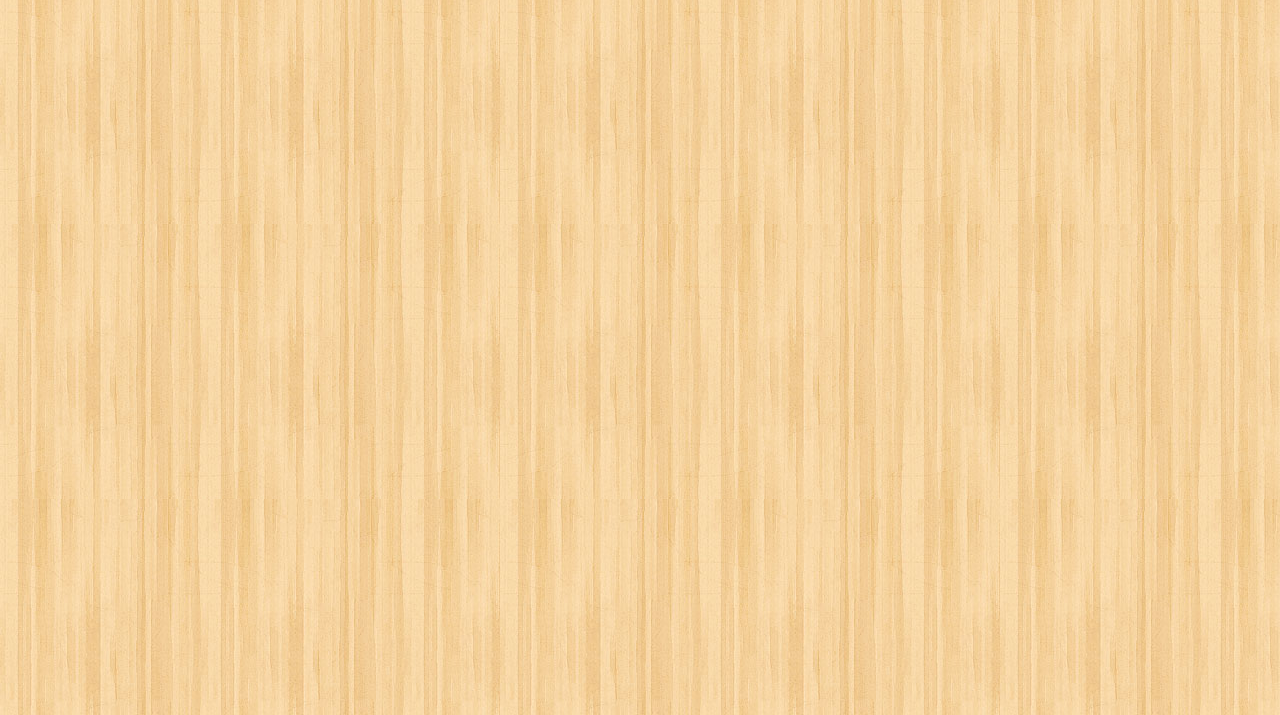
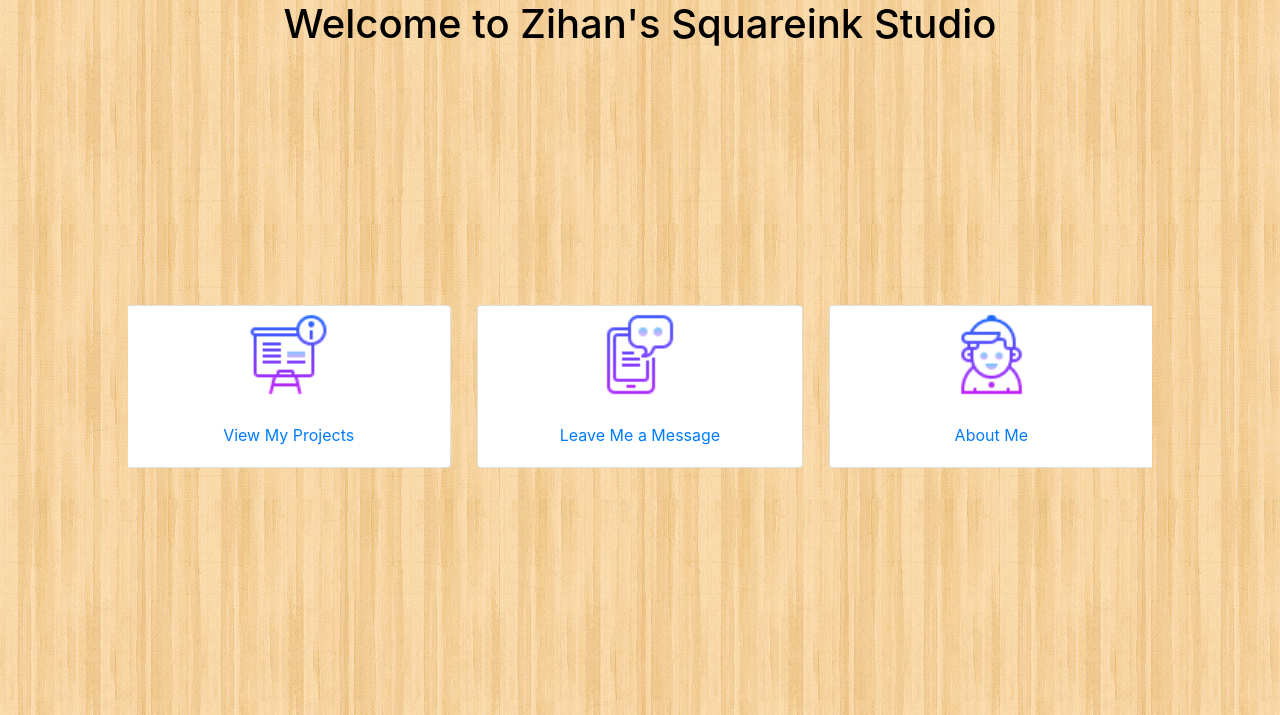
Before and after one commit to Aceyee/SquareInk-old, a PHP site: page / in a window 1280 px wide. Shown: the part 51-766 px from the top of the page. Run offline with PHP 8.4, Linux system fonts and the light colour scheme; some libraries are stand-ins or nearby versions.

Commit message:
mainpage redesigned

```diff
--- a/css/index.css
+++ b/css/index.css
@@ -44,6 +44,16 @@ body{
   border-color: #0062cc;
 }
 
+#welcomebar h1{
+    color:rgb(0,0,0);
+    font-size:2.5rem;
+    text-align:center;
+}
+
+#welcomebar a{
+    display:block;
+}
+
 #corkboard{
     background-image:url("/image/bg-corkboard.jpg");
     border-style:solid;
@@ -77,6 +87,16 @@ body{
     overflow-x: hidden;
 }
 
+.content-mainpage{
+    background-color:transparent;
+    overflow:hidden;
+    text-align:center;
+}
+
+.card-img-top{
+    width:30%;
+    margin:0 auto;
+}
 
 #btn-send{
     position: absolute;
@@ -113,10 +133,23 @@ body{
     .btn-nav{
       font-size:0.875rem;
     }
+    #welcomebar h1{
+        font-size:2rem;
+    }
     .content{
         left:0;
         width:100%;
         right:0;
+    }
+    .card-img-top{
+        width:20%;
+    }
+    .card-body{
+        padding:0;
+    }
+    .col-12{
+        left:10%;
+        max-width:80%;
     }
     #paragraghs{
         width:100%;
@@ -148,6 +181,14 @@ body{
         width:3rem;
     }
     .btn-nav{
+    }
+     .card-img-top{
+        width:25%;
+    }
+    .card-body{
+        padding:0;
+    }
+    .col-12{
     }
     .list-group .float-left{
         width:15%;
--- a/index.html
+++ b/index.html
@@ -15,6 +15,38 @@
 
 <body>
     <div id="navbar-holder"></div>
+    <div id="welcomebar">
+        <h1>Welcome to Zihan's Squareink Studio</h1>
+        <div class="content content-mainpage">
+            <!-- Stack the columns on mobile by making one full-width and the other half-width -->
+            <div class="row">
+                <a class="col-12 col-md-4 btn" href="./project.html">
+                    <div class="card">
+                        <img class="card-img-top" src="./image/icon-project.png" alt="Card image cap">
+                        <div class="card-body">
+                            <p class="card-text">View My Projects</p>
+                        </div>
+                    </div>
+                </a>
+                <a class="col-12 col-md-4 btn" href="./message.html">
+                    <div class="card">
+                        <img class="card-img-top" src="./image/icon-message.png" alt="Card image cap">
+                        <div class="card-body">
+                            <p class="card-text">Leave Me a Message</p>
+                        </div>
+                    </div>
+                </a>
+                <a class="col-12 col-md-4 btn" href="./about.html">
+                    <div class="card">
+                        <img class="card-img-top" src="./image/icon-about.png" alt="Card image cap">
+                        <div class="card-body">
+                            <p class="card-text">About Me</p>
+                        </div>
+                    </div>
+                </a>
+            </div>
+        </div>
+    </div>
    <!-- <div id="carouselIndicators" class="carousel slide" data-ride="carousel">
         <ol class="carousel-indicators">
             <li data-target="#carouselIndicators" data-slide-to="0" class="active"></li>
--- a/js/index.js
+++ b/js/index.js
@@ -10,13 +10,19 @@ var all = {
         $("#navbar-holder").load("nav.html");
         $('#footbar').load('footer.html');
         $(".content").css('height', $(window).height() * 3 / 4);
+        //$(".content-mainpage").css('height', $(window).height() * 3 / 5);
+        $(".content-mainpage").css('height', 'auto');
     },
 
     onUpdate: function () {
         $(window).resize(function () {
             $(".content").css('height', $(window).height() * 3 / 4);
+            //$(".content-mainpage").css('height', $(window).height() * 3 / 5);
+            $(".content-mainpage").css('height', 'auto');
             $(".content").css('marginTop', ($(window).height()-$(".content").height()-navHeight-footHeight)/2);
-            $(".content").css('marginBottom', ($(window).height()-$(".content").height()-navHeight-footHeight)/2);
+            $(".content").css('marginBottom', ($(window).height() - $(".content").height() - navHeight - footHeight) / 2);
+            $(".content-mainpage").css('marginTop', ($(window).height() - $(".content").height() - $("h1").height() - navHeight - footHeight) / 2);
+            $(".content-mainpage").css('marginBottom', ($(window).height() - $(".content").height() - $("h1").height() - navHeight - footHeight) / 2);
         });
     }
 };
@@ -47,6 +53,8 @@ var foot = {
         footHeight = $("#footbar").height();
         $(".content").css('marginTop', ($(window).height() - $(".content").height() - navHeight - footHeight) / 2);
         $(".content").css('marginBottom', ($(window).height() - $(".content").height() - navHeight - footHeight) / 2);
+        $(".content-mainpage").css('marginTop', ($(window).height() - $(".content").height() - $("h1").height() - navHeight - footHeight) / 2);
+        $(".content-mainpage").css('marginBottom', ($(window).height() - $(".content").height() - $("h1").height() - navHeight - footHeight) / 2);
     },
 
     onUpdate: function () {
```
Also changed, not shown: project.html (+16 -16 lines), image/icon-about.png (added), image/icon-message.png (added), image/icon-project.png (added).
